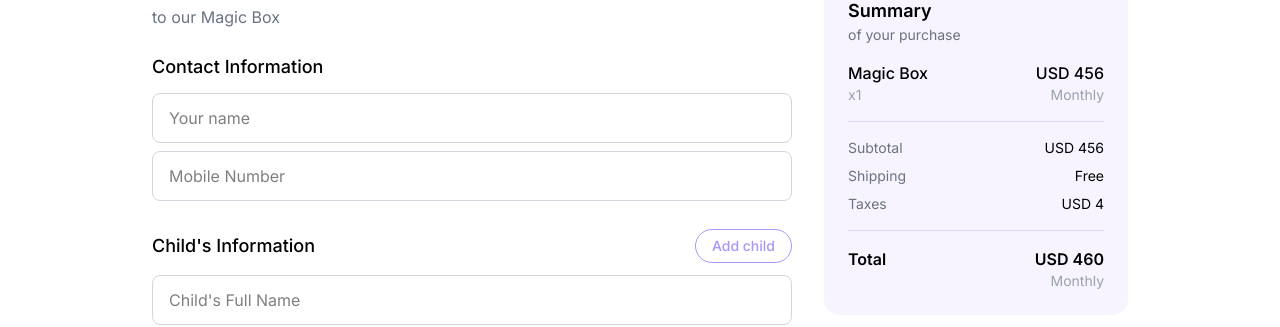
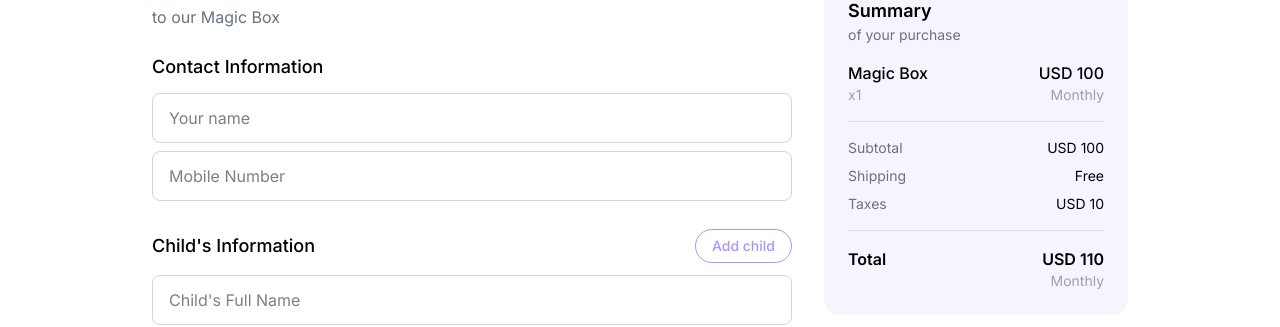
Before and after one commit to Ak-ram/magic-box-assessment, an Angular app: page /purchase in a window 1280 px wide. Shown: the part 133-460 px from the top of the page. Built offline with nearby package versions, Linux system fonts and the light colour scheme.

Commit message:
update summary card and purchase component to use computed properties

```diff
--- a/src/components/summary-card/summary-card.component.html
+++ b/src/components/summary-card/summary-card.component.html
@@ -7,14 +7,14 @@
       <p class="text-gray-400 text-sm">x1</p>
     </div>
     <div class="text-right">
-      <p class="font-medium">USD {{ price() }}</p>
+      <p class="font-medium">USD {{ subtotal() }}</p>
       <p class="text-gray-400 text-sm">Monthly</p>
     </div>
   </div>
   <div class="space-y-2 text-sm border-t border-[#AB95F9]/30 pt-4">
     <div class="flex justify-between">
       <span class="text-gray-500">Subtotal</span>
-      <span>USD {{ price() }}</span>
+      <span>USD {{ subtotal() }}</span>
     </div>
     <div class="flex justify-between">
       <span class="text-gray-500">Shipping</span>
--- a/src/components/summary-card/summary-card.component.ts
+++ b/src/components/summary-card/summary-card.component.ts
@@ -6,7 +6,7 @@ import { Component, input } from '@angular/core';
   standalone: true,
 })
 export default class SummaryCardComponent {
-  price = input.required<number>();
+  subtotal = input.required<number>();
   taxes = input.required<number>();
-  total = () => this.price() + this.taxes();
+  total = () => this.subtotal() + this.taxes();
 }
--- a/src/pages/purchase/purchase.component.html
+++ b/src/pages/purchase/purchase.component.html
@@ -31,9 +31,10 @@
       </div>
       @let purchaseFormVal = purchaseForm.children().value();
       <div class="h-84 overflow-y-auto">
-        @for (child of purchaseFormVal; track $index;) {
+        @for (child of purchaseFormVal; track $index) {
           <div class="flex items-center justify-between mb-3">
             <h2 class="text-lg font-medium">Child's Information</h2>
+            <div>
               @if ($index === purchaseFormVal.length - 1) {
                 <button
                   type="button"
@@ -43,6 +44,16 @@
                   Add child
                 </button>
               }
+              @if (purchaseFormVal.length > 1) {
+                <button
+                  type="button"
+                  (click)="removeChild($index)"
+                  class="cursor-pointer ml-2 border border-red-400 text-red-300 hover:bg-red-400 hover:border-red-500 hover:text-white  transition-colors duration-400 rounded-full px-4 py-1.5 text-sm font-medium"
+                >
+                  Remove
+                </button>
+              }
+            </div>
           </div>
           <div class="space-y-3 mb-6">
             <input
@@ -100,7 +111,7 @@
       </div>
     </div>
     <!-- Right: Summary -->
-    <summary-card [price]="price()" [taxes]="taxes()"></summary-card>
+    <summary-card [subtotal]="subtotal()" [taxes]="taxes()"></summary-card>
   </div>
   <div class="max-w-5xl mx-auto px-6 pb-10">
     <button
--- a/src/pages/purchase/purchase.component.ts
+++ b/src/pages/purchase/purchase.component.ts
@@ -1,5 +1,5 @@
 import {
-  Component,
+  Component, computed,
   ElementRef,
   inject,
   signal,
@@ -32,7 +32,11 @@ export default class PurchaseComponent {
   private readonly router = inject(Router);
 
   // State
-  childrenWrapper = viewChild<ElementRef<HTMLDivElement>>('childrenWrapper');
+  readonly boxPrice = 100;
+  readonly boxTax = 10;
+  childrenCount = computed(()=> this.purchaseModel().children.length);
+  subtotal = computed(() => this.boxPrice * this.childrenCount());
+  taxes = computed(() => this.boxTax * this.childrenCount());
   purchaseModel = signal<IPurchaseForm>(
     this.purchaseService.draft() ?? {
       name: '',
@@ -61,14 +65,23 @@ export default class PurchaseComponent {
       });
     });
   });
-  price = signal(456);
-  taxes = signal(4.0);
 
   // Methods
 
   // Note: Add jsDoc description here
   addChild() {
-    this.purchaseModel().children.push({ childFullName: '', childDOB: '', gender: 'boy' });
+    // this.purchaseModel().children.push({ childFullName: '', childDOB: '', gender: 'boy' });
+    this.purchaseModel.update((current)=> ({
+      ...current,
+      children: [...current.children, { childFullName: '', childDOB: '', gender: 'boy' }]
+    }))
+  }
+
+  removeChild(index: number) {
+    this.purchaseModel.update((current)=> ({
+      ...current,
+      children: current.children.filter((_, i) => i !== index)
+    }))
   }
   // Note: Add jsDoc description here
   submit() {
```
Also changed, not shown: src/assets/svg/trash.png (added). Lines whose indentation alone changed are shown as unchanged.
